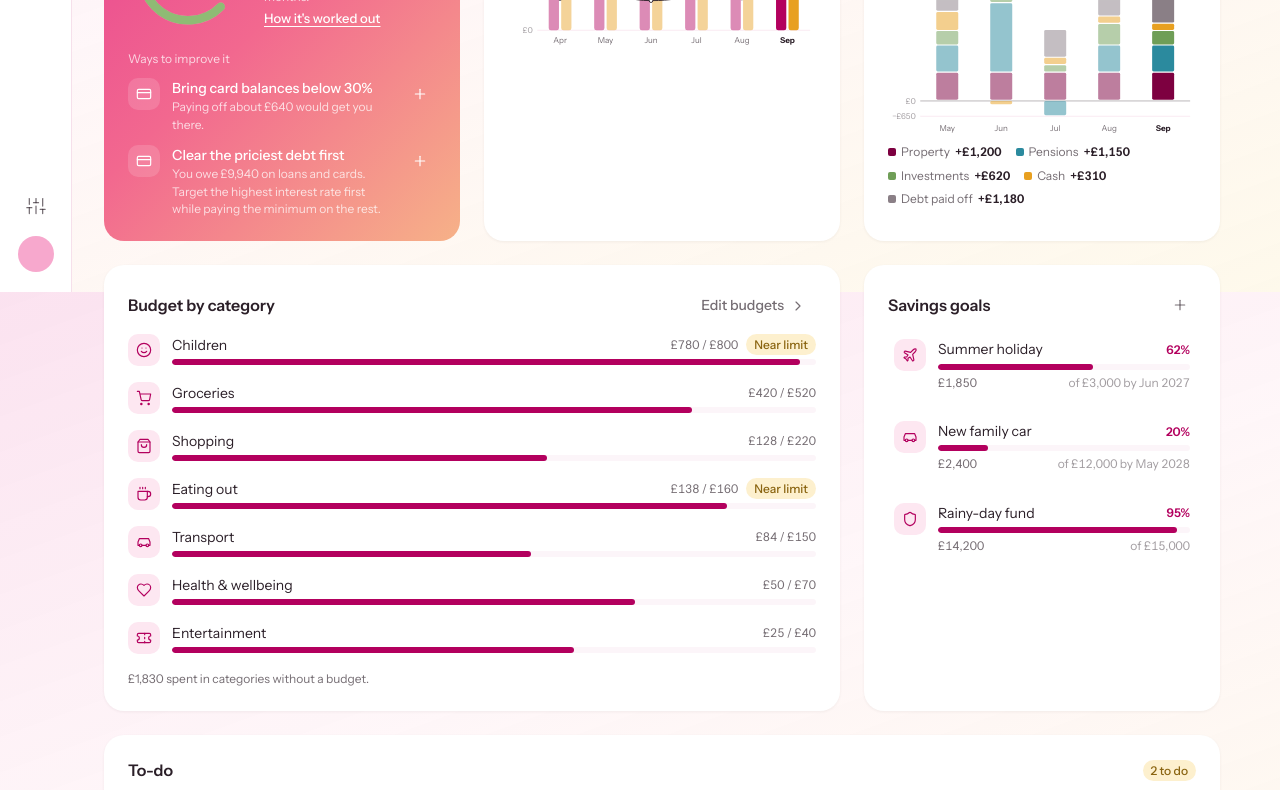
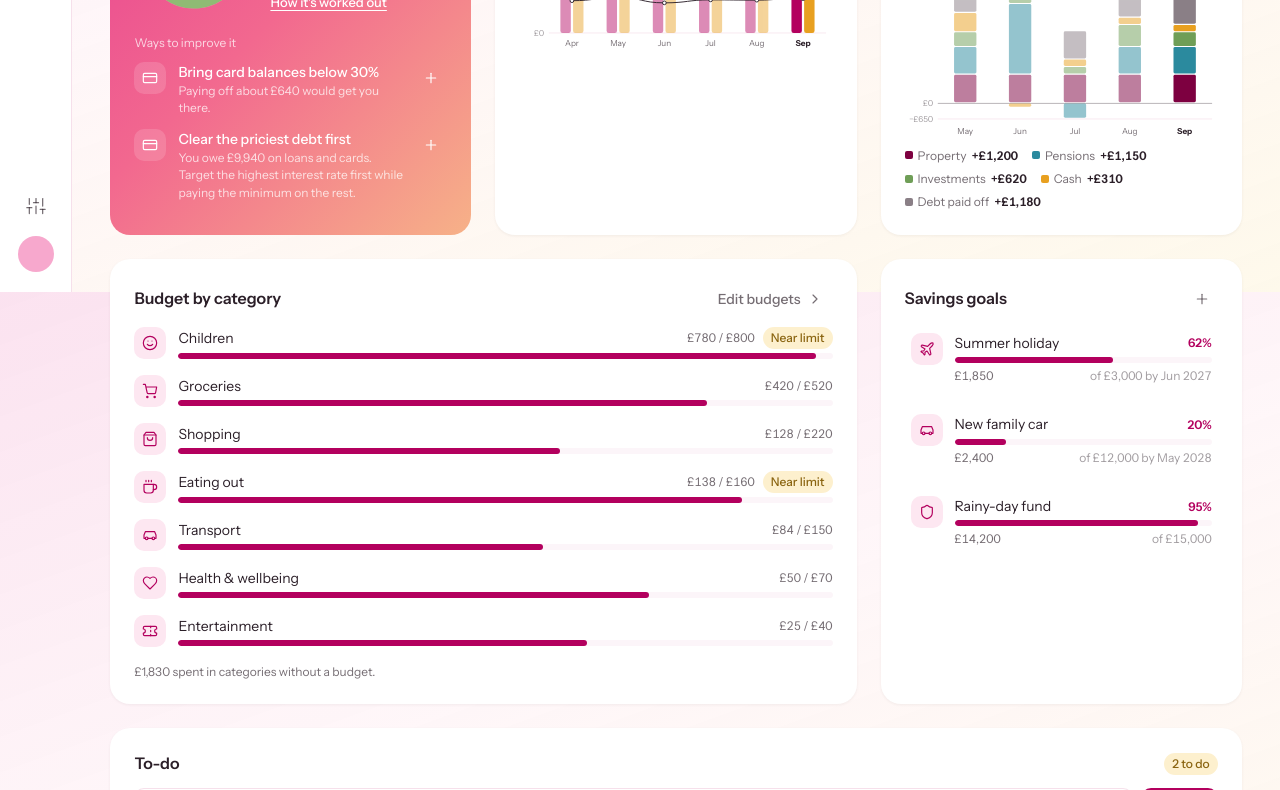
Before and after one commit to HanPitt95/our-money-demo, a plain HTML site: page index.html in a window 1280 px wide. Shown: the part 508-1298 px from the top of the page. Drawn offline with Linux system fonts and the light colour scheme.

Commit message:
Add files via upload

```diff
--- a/index.html
+++ b/index.html
@@ -68,7 +68,7 @@
 .rail .spacer { flex: 1; }
 .avatar { width: 36px; height: 36px; border-radius: 50%; background: var(--brand-secondary); color: var(--brand-primary); display: grid; place-items: center; font-size: 12px; font-weight: 600; overflow: hidden; }
 .avatar img { width: 100%; height: 100%; object-fit: cover; }
-main { flex: 1; min-width: 0; padding: 32px; max-width: 1180px; }
+main { flex: 1; min-width: 0; padding: 32px clamp(20px, 3vw, 48px); }
 
 /* Type */
 h1 { font-size: 28px; line-height: 1.2; font-weight: 600; margin: 0; letter-spacing: -0.01em; }
@@ -224,7 +224,7 @@
 .ring { width: 96px; height: 96px; position: relative; flex-shrink: 0; }
 .ring svg { width: 100%; height: 100%; transform: rotate(-90deg); }
 .ring .lbl { position: absolute; inset: 0; display: grid; place-items: center; font-weight: 600; font-size: 20px; }
-.chart svg { width: 100%; height: auto; display: block; }
+.chart svg:not(.ico) { width: 100%; height: auto; display: block; }
 .chart .hit { cursor: pointer; }
 .legend { display: flex; gap: 16px; flex-wrap: wrap; margin-bottom: 8px; }
 .legend span { display: inline-flex; align-items: center; gap: 6px; font-size: 12px; color: var(--text-secondary); }
@@ -354,6 +354,7 @@
 .chat-form textarea { flex: 1; min-width: 0; resize: none; border: 1px solid var(--border-primary); background: var(--surface-bg); border-radius: var(--corner-md); padding: 9px 12px; font: inherit; color: inherit; }
 .chat-card .faint .ico { width: 13px; height: 13px; vertical-align: -2px; }
 pre.shared { white-space: pre-wrap; font-size: 12px; background: var(--bg-faint); border-radius: var(--corner-md); padding: 12px; max-height: 50vh; overflow: auto; margin: 0; }
+@media (min-width: 1500px) { .g2.wide-3 { grid-template-columns: repeat(3, minmax(0, 1fr)); } }
 </style>
 </head>
 <body>
```
